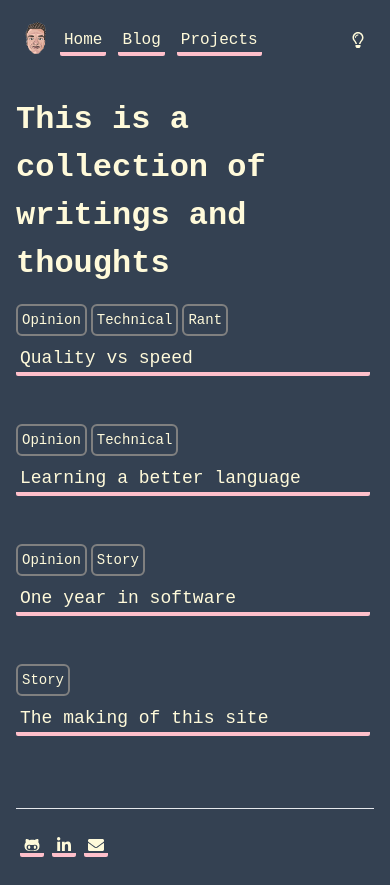
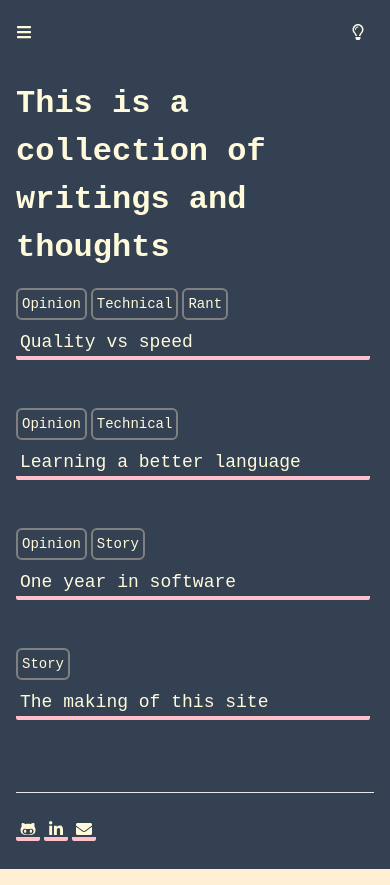
Before and after one commit to LachlanStephan/mysite, a Next.js app: page /blogs in a window 390 px wide. Built offline with nearby package versions, Linux system fonts and the light colour scheme.

Commit message:
added mobile nav - split nav links into comp - split toggle theme into comp - updates to styles + other small things

```diff
--- a/components/blog/config.js
+++ b/components/blog/config.js
@@ -1,22 +1,22 @@
 export const Config = [
 	{
 		title: "Quality vs speed",
-		link: "blogs/quality-vs-speed",
+		link: "/blogs/quality-vs-speed",
     tags: "opinion technical rant",
 	},
 	{
 		title: "Learning a better language",
-		link: "blogs/learning-a-better-language",
+		link: "/blogs/learning-a-better-language",
     tags: "opinion technical",
 	},
 	{
 		title: "One year in software",
-		link: "blogs/one-year-in-software",
+		link: "/blogs/one-year-in-software",
     tags: "opinion story",
 	},
 	{
 		title: "The making of this site",
-		link: "blogs/making-this-site",
+		link: "/blogs/making-this-site",
     tags: "story",
 	},
 ];
--- a/components/header.tsx
+++ b/components/header.tsx
@@ -1,23 +1,12 @@
 import { FC, useState } from "react";
 import Image from "next/image";
-import Link from "next/link";
-import { NavConfig } from "./navConfig";
-import { ToggleMode } from "../utils/darkmode";
-import { FaRegLightbulb } from "react-icons/fa";
+import { Nav } from "./nav";
 import headIcon from "../public/headIcon.png";
-
-interface config {
-  href: string;
-  title: string;
-}
+import { ThemeToggle } from "./theme-toggle";
 
 export const Header: FC = () => {
   const [speak, setSpeak] = useState(false);
   const str = "Hi!";
-
-  const toggleColour = () => {
-    ToggleMode();
-  };
 
   const sayHi = () => {
     setSpeak(true);
@@ -26,17 +15,8 @@ export const Header: FC = () => {
     }, 5000);
   };
 
-  const conf: config[] = NavConfig;
-  const links = conf.map((link, i) => {
-    return (
-      <Link key={i} href={link.href}>
-        <a className="mr-2">{link.title}</a>
-      </Link>
-    );
-  });
-
   return (
-    <header className="bg-light_background dark:bg-dark_background sticky top-0 text-md min-h-20 py-4 flex justify-between items-center">
+    <header className="bg-light_background dark:bg-dark_background text-md min-h-20 py-4 flex justify-between items-center w-full">
       <div className="flex items-center">
         {speak ? (
           <span className="overflow-auto text-[#ffc0cb] overflow-hidden whitespace-nowrap animate-typing">
@@ -51,15 +31,9 @@ export const Header: FC = () => {
           width={40}
           height={40}
         />
-
-        {links}
+      <Nav />
       </div>
-      <span
-        className="h-8 w-8 ml-2 hover:border-2 border-accent_grey rounded-md transistion active:translate-y-1 duration-300 flex justify-center items-center cursor-pointer"
-        onClick={toggleColour}
-      >
-        <FaRegLightbulb />
-      </span>
+      <ThemeToggle />
     </header>
   );
 };
--- a/components/layout.js
+++ b/components/layout.js
@@ -1,18 +1,26 @@
 import { Footer } from "./footer/footer";
 import { Header } from "./header";
+import MobileHeader from "./mobile-header";
 import Head from "next/head";
 
 export default function Layout({ children }) {
-	return (
+  return (
     <>
       <Head>
-          <meta name="viewport" content="initial-scale=1.0, width=device-width" />
+        <meta name="viewport" content="initial-scale=1.0, width=device-width" />
       </Head>
       <main className="pb-4 pl-4 pr-4 w-full md:w-4/5 lg:w-3/5 xl:w-2/5 text-light_text dark:text-dark_text bg-light_background dark:bg-dark_background">
-        <Header />
-        {children}
+        <div className="hidden sticky top-0 lg:flex">
+          <Header />
+        </div>
+        <div className="flex sticky top-0 lg:hidden">
+          <MobileHeader />
+        </div>
+        <div id="children">
+          {children}
         <Footer />
+        </div>
       </main>
     </>
-	);
+  );
 }
--- /dev/null
+++ b/components/mobile-header.tsx
@@ -0,0 +1,47 @@
+import { FC, useState } from "react";
+import { Nav } from "./nav";
+import { FaBars, FaWindowClose } from "react-icons/fa";
+import { ThemeToggle } from "./theme-toggle";
+import headIcon from "../public/headIcon.png";
+
+const MobileHeader: FC = () => {
+  const [showMenu, setShowMenu] = useState(false);
+
+  const toggleMenu = () => {
+    if (!showMenu) {
+      toggleSite("none");
+    } else {
+      toggleSite("block");
+    }
+    setShowMenu(!showMenu);
+  };
+
+  const toggleSite = (display: string) => {
+    const elements = document.getElementById("children");
+    if (elements !== null) {
+      elements.style.display = display;
+    }
+  };
+
+  return (
+    <>
+      <header className="sticky flex flex-col bg-light_background dark:bg-dark_background flex py-4 w-full">
+        <div className="flex justify-between">
+          <button className="" onClick={toggleMenu}>
+            {showMenu ? <FaWindowClose /> : <FaBars />}
+          </button>
+          <ThemeToggle />
+        </div>
+        {showMenu ? (
+          <aside className="bg_light_background text-gray-600 dark:bg_dark_background h-full w-full">
+            <ul className="flex flex-col">
+              <Nav />
+            </ul>
+          </aside>
+        ) : null}
+      </header>
+    </>
+  );
+};
+
+export default MobileHeader;
--- /dev/null
+++ b/components/nav.tsx
@@ -0,0 +1,20 @@
+import { FC } from "react";
+import Link from "next/link";
+import { NavConfig } from "./navConfig";
+
+interface config {
+  href: string;
+  title: string;
+}
+
+export const Nav: FC = () => {
+  const conf: config[] = NavConfig;
+  const links = conf.map((link, i) => {
+    return (
+      <Link key={i} href={link.href}>
+        <a className="text-light_text dark:text-dark_text mr-2">{link.title}</a>
+      </Link>
+    );
+  });
+  return <>{links}</>;
+};
--- /dev/null
+++ b/components/theme-toggle.tsx
@@ -0,0 +1,18 @@
+import { FaRegLightbulb } from "react-icons/fa";
+import { ToggleMode } from "../utils/darkmode";
+
+export const ThemeToggle = () => {
+
+  const toggleColour = () => {
+    ToggleMode();
+  };
+
+  return (
+    <span
+      className="h-8 w-8 ml-2 hover:border-2 border-accent_grey rounded-md transistion active:translate-y-1 duration-300 flex justify-center items-center cursor-pointer"
+      onClick={toggleColour}
+    >
+      <FaRegLightbulb />
+    </span>
+  );
+};
--- a/styles/globals.css
+++ b/styles/globals.css
@@ -43,6 +43,7 @@ html {
 	padding: 0;
   background: #ffefd5;
   color: #2c3539;
+  min-height: 100vh;
 }
 
 .heading_one {
@@ -68,7 +69,7 @@ html {
 	background-size: 4px 4px;
 	border-radius: 2px;
 	padding: 0.25rem;
-	margin: 0.25rem;
+	margin: 0.25rem 0.25rem 0.25rem 0;
 	text-decoration: none;
 	transition: background-size 0.2s;
 }
@@ -76,7 +77,7 @@ html {
 	background-size: 4px 50px;
 }
 a:hover {
-	color: black;
+	color: black !important;
 }
 .sections {
 	margin: 1rem 0;
@@ -86,7 +87,6 @@ a:hover {
 	display: flex;
   flex-direction: column;
 	align-items: center;
-  min-height: 100vh;
 }
 .code_block {
   padding: 1rem;
```
Also changed, not shown: 1 other file (tests, documents, lock files or other folders).
